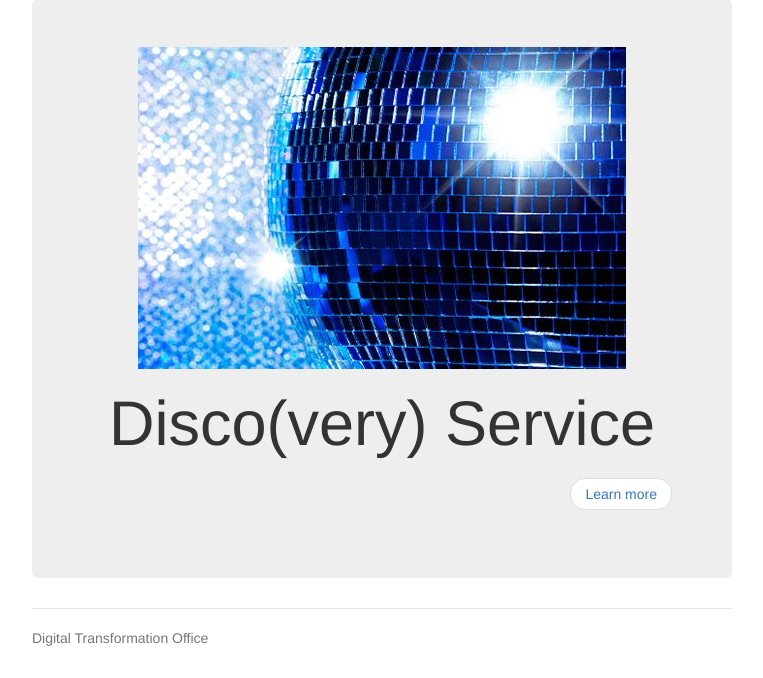
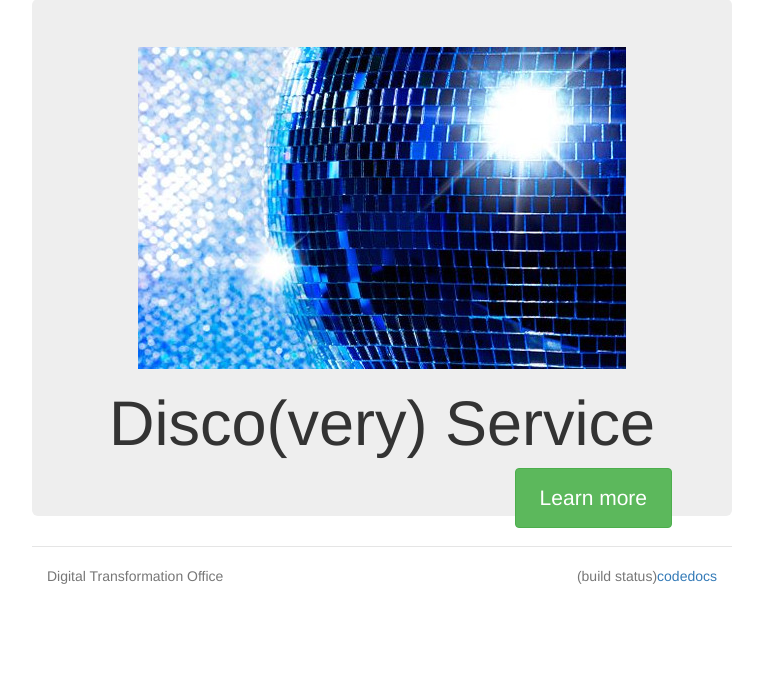
Before and after one commit to AusDTO/disco_layer, a Django app: page / in a window 1280 px wide. Shown: the part 152-830 px from the top of the page, without its empty margins (258-1021 px from the left). After the commit the page ends 736 px from the top, so only its background shows below. Run offline with Django 3.2, Linux system fonts and the light colour scheme; parts of the project's set-up code (start-up, migrations or seed data) failed here and were passed over; some libraries are stand-ins or nearby versions.

Commit message:
add infuriatingly broken-ish footer to the disco page template

```diff
--- a/disco_service/spiderbucket/templates/base.html
+++ b/disco_service/spiderbucket/templates/base.html
@@ -25,13 +25,26 @@
         </nav>
         <h3 class="text-muted"><a href="{% url "home" %}">Disco Service</a></h3>
       </div>
-
       {% block content %}some content{% endblock %}
-
       <div>
 	<footer class="footer">
-          <p>Digital Transformation Office</p>
-          <p>{% block footnote %}{% endblock %}</p>
+	  <div class="row-marketing">
+	    <div class="col-lg-6">
+              <p>Digital Transformation Office</p>
+              <p>{% block footnote %}{% endblock %}</p>
+	    </div>
+	    <div class="col-lg-6">
+	      <p class="pull-right">
+		<a href="https://ausdto_disco.readthedocs.org/">docs</a>
+	      </p>
+	      <p class="pull-right">
+		<a href="https://github.com/AusDTO/discoveryLayer">code</a>
+	      </p>
+	      <p class="pull-right">
+		<!--img src=''/-->(build status)
+	      </p>
+	    </div>
+	  </div>
 	</footer>
       </div>
     </div>
--- a/disco_service/spiderbucket/templates/index.html
+++ b/disco_service/spiderbucket/templates/index.html
@@ -6,8 +6,12 @@
         <div class="jumbotron">
           <p><img src="{% static 'discobotface.jpg' %}" alt="Hi!" /></p>
 	  <h1>{% block heading %}Disco(very) Service{% endblock %}</h1>
-          <ul class="pager">
-	    <li><a class="pull-right" href="{% url "about_search" %}" role="button">Learn more</a></li>
-	  </ul>
+	  <div>
+	    <a
+	       class="pull-right btn btn-success"
+	       href="{% url "about_search" %}"
+	       role="button">Learn more</a>
+	  </div>
 	</div>
+
 {% endblock %}
```
